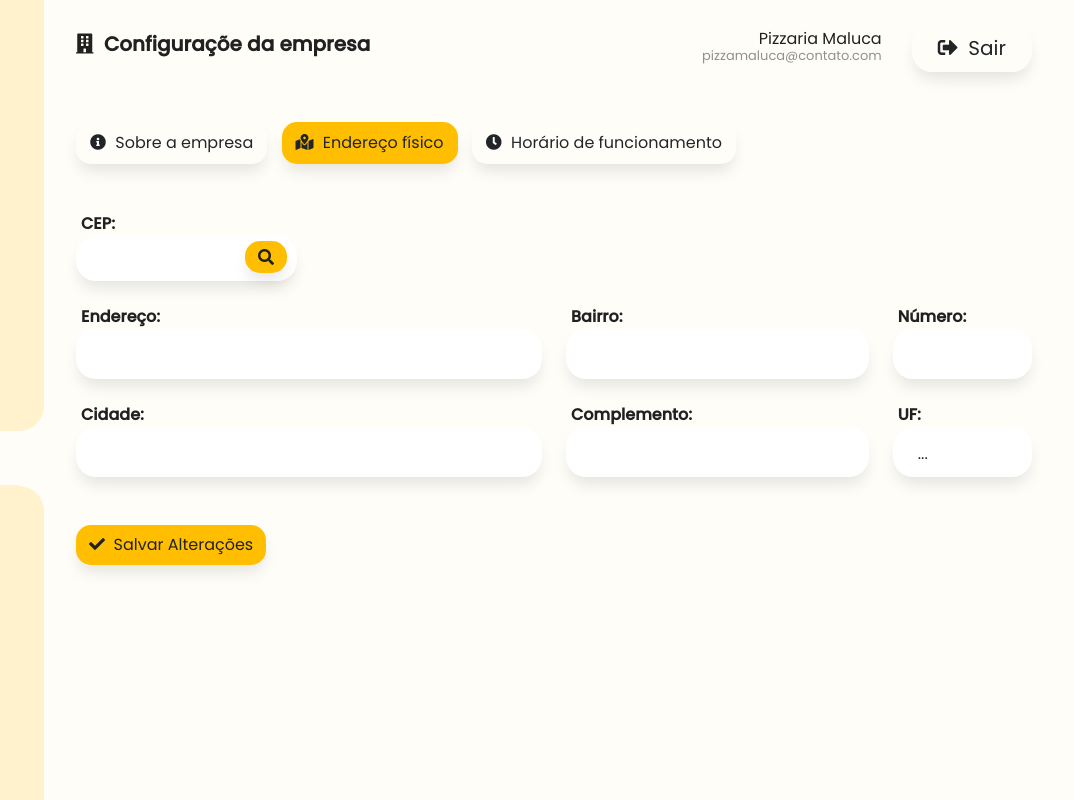
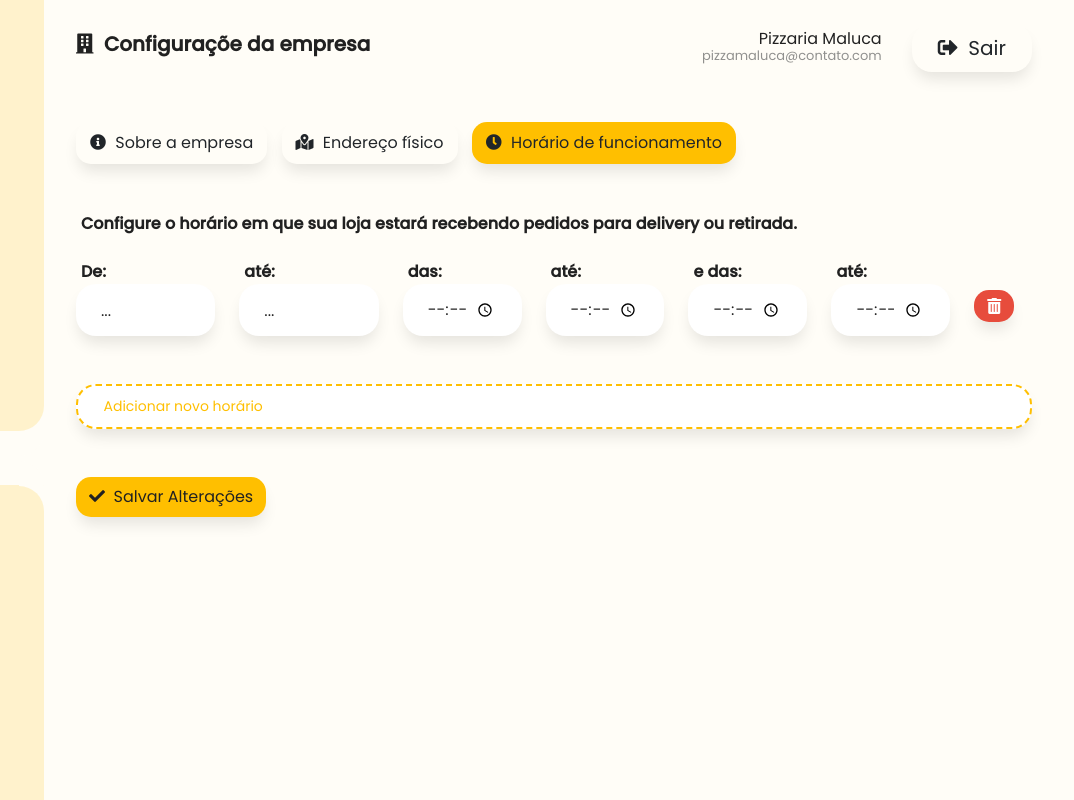
Before and after one commit to jhon-breno/delivery, a plain HTML site: page painel/empresa.html in a window 1280 px wide. Shown: the full height of the page, 206-1280 px from the left. Drawn offline with Linux system fonts and the light colour scheme.

Commit message:
feat: add opening hours step on company page

```diff
--- a/css/main.css
+++ b/css/main.css
@@ -155,6 +155,16 @@ section.categoria {
   padding: 15px 25px !important;
   font-size: 20px !important;
   box-shadow: var(--box-shadow) !important;
+}
+
+.btn-red {
+  border: none !important;
+  background-color: var(--color-red) !important;
+  color: var(--color-white) !important;
+  border-radius: 20px !important;
+  padding: 15px 25px !important;
+  font-size: 20px !important;
+  box-shadow: var(--box-shadow);
 }
 
 .btn-sm {
--- a/painel/css/painel.css
+++ b/painel/css/painel.css
@@ -671,3 +671,12 @@ input:checked + .slider:before {
   margin-top: -40px;
   margin-right: 10px !important;
 }
+
+.horario .form-control {
+  height: 52px !important;
+}
+
+.horario .btn-red {
+  margin-top: 30px;
+  margin-right: 10px !important;
+}
--- a/painel/empresa.html
+++ b/painel/empresa.html
@@ -62,7 +62,7 @@
                     <p>Pizzaria Maluca</p>
                     <span>pizzamaluca@contato.com</span>
                   </div>
-                  <a href="#" class="btn btn-white bt-sm">
+                  <a href="./login.html" class="btn btn-white bt-sm">
                     <i class="fas fa-sign-out-alt"></i>&nbsp; Sair
                   </a>
                 </div>
@@ -79,10 +79,10 @@
                   <a href="#" class="btn btn-white btn-sm">
                     <i class="fas fa-info-circle"></i> Sobre a empresa
                   </a>
-                  <a href="#" class="btn btn-white btn-sm active">
+                  <a href="#" class="btn btn-white btn-sm">
                     <i class="fas fa-map-marked-alt"></i> Endereço físico
                   </a>
-                  <a href="#" class="btn btn-white btn-sm">
+                  <a href="#" class="btn btn-white btn-sm active">
                     <i class="fas fa-clock"></i> Horário de funcionamento
                   </a>
                 </div>
@@ -131,7 +131,7 @@
                   </div>
                 </div>
 
-                <div class="col-12 mt-5" id="endereco">
+                <div class="col-12 mt-5 hidden" id="endereco ">
                   <div class="row">
                     <div class="col-3">
                       <div class="form-group container-cep">
@@ -232,7 +232,104 @@
                   </a>
                 </div>
 
-                <div class="col-12 mt-5 hidden" id="horario"></div>
+                <div class="col-12 mt-5" id="horario">
+                  <p class="title-categoria mb-4">
+                    <b
+                      >Configure o horário em que sua loja estará recebendo
+                      pedidos para delivery ou retirada.</b
+                    >
+
+                    <div class="row horario mb-4">
+
+                      <div class="col-2">
+                        <div class="form-group">
+                          <p class="title-categoria mb-0"><b>De:</b></p>
+                          <select class="form-control">
+                            <option value="-1">...</option>
+                            <option value="0">Domingo</option>
+                            <option value="1">Segunda-feira</option>
+                            <option value="2">Terça-feira</option>
+                            <option value="3">Quarta-feira</option>
+                            <option value="4">Quinta-feira</option>
+                            <option value="5">Sexta-feira</option>
+                            <option value="6">Sábado</option>
+                          </select>
+                        </div>
+                      </div>
+
+                      <div class="col-2">
+                        <div class="form-group">
+                          <p class="title-categoria mb-0"><b>até:</b></p>
+                          <select class="form-control">
+                            <option value="-1">...</option>
+                            <option value="0">Domingo</option>
+                            <option value="1">Segunda-feira</option>
+                            <option value="2">Terça-feira</option>
+                            <option value="3">Quarta-feira</option>
+                            <option value="4">Quinta-feira</option>
+                            <option value="5">Sexta-feira</option>
+                            <option value="6">Sábado</option>
+                          </select>
+                        </div>
+                      </div>
+
+                      <div class="col-7">
+                        <div class="row">
+                          <div class="col-3">
+                            <div class="form-group">
+                          <p class="title-categoria mb-0"><b>das:</b></p>
+                          <input type="time" class="form-control" />
+
+                            </div>
+                          </div>
+                          <div class="col-3">
+                            <div class="form-group">
+                          <p class="title-categoria mb-0"><b>até:</b></p>
+                          <input type="time" class="form-control" />
+
+                            </div>
+                          </div>
+                          <div class="col-3">
+                            <div class="form-group">
+                          <p class="title-categoria mb-0"><b>e das:</b></p>
+                          <input type="time" class="form-control" />
+
+                            </div>
+                          </div>
+                          <div class="col-3">
+                            <div class="form-group">
+                          <p class="title-categoria mb-0"><b>até:</b></p>
+                          <input type="time" class="form-control" />
+
+                            </div>
+                          </div>
+                        </div>
+                      </div>
+
+                      <div class="col-1">
+                        <a href="#" class="btn btn-red btn-sm">
+                          <i class="fas fa-trash-alt"></i>
+                        </a>
+                      </div>
+
+
+
+                    </div>
+
+                    <div class="card card-select mt-5">
+                      <div class="infos-produto-opcional">
+                        <p class="mb-0 color-primary">
+                          <i class="fa fas-plus-circle"></i>&nbsp; Adicionar novo horário
+                        </p>
+                      </div>
+                    </div>
+
+                    <a href="#" class="btn btn-yellow btn-sm mt-5">
+                      <i class="fas fa-check"></i>&nbsp; Salvar Alterações
+                    </a>
+
+                  </p>
+                </div>
               </div>
             </div>
           </div>
```
